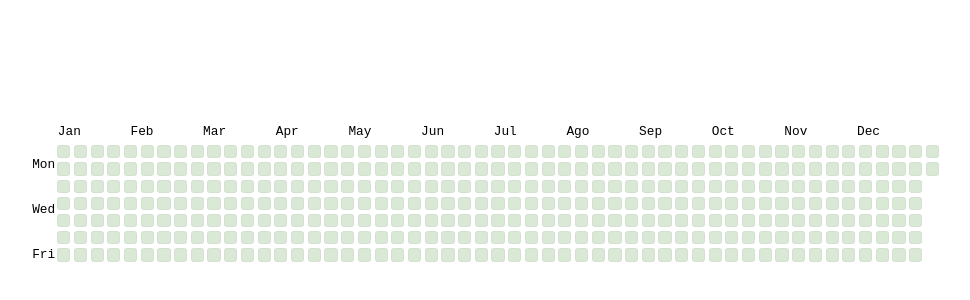
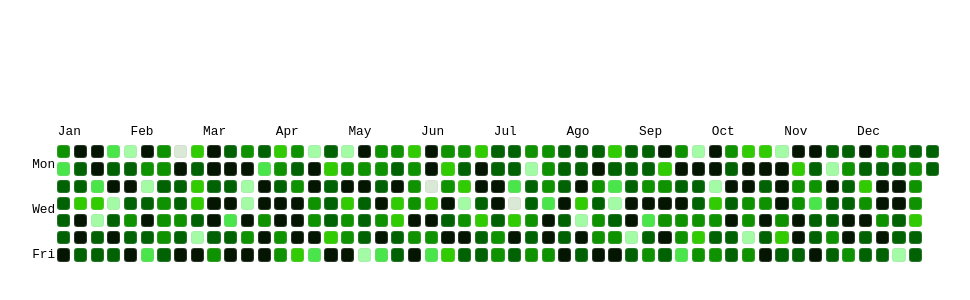
Before and after one commit to fskarmeta/react-github-contributions-calendar-clon, a React (Create React App) app: page / in a window 1280 px wide. Shown: the part 36-336 px from the top of the page, without its empty margins (155-1125 px from the left). Built offline with nearby package versions, Linux system fonts and the light colour scheme.

Commit message:
refactored calendar to components and helper script

```diff
--- a/src/calendar.js
+++ b/src/calendar.js
@@ -1,113 +1,21 @@
-import React, { useState, useEffect } from "react";
-import Tippy from "@tippyjs/react";
-import "tippy.js/dist/tippy.css"; // optional
-import "tippy.js/themes/translucent.css";
+import React, { useState } from "react";
+import { calendarGenerator, dates, months } from "./helper";
+import Container from "./components/container";
+import CalendarText from "./components/calendarText";
+import Days from "./components/days";
 
 const Calendar = () => {
-  const [datesArr, changeDatesArr] = useState(["Mon", "Wed", "Fri"]);
-  const [monthText, changeMonthText] = useState([
-    "Jan",
-    "Feb",
-    "Mar",
-    "Apr",
-    "May",
-    "Jun",
-    "Jul",
-    "Ago",
-    "Sep",
-    "Oct",
-    "Nov",
-    "Dec",
-  ]);
+  const [datesArr, changeDatesArr] = useState(dates);
+  const [monthText, changeMonthText] = useState(months);
   const [calendar, changeCalendar] = useState(calendarGenerator());
 
-  function calendarGenerator() {
-    let days = [];
-    for (let i = 1; i <= 366; i++) {
-      let d = new Date(2020, 0, i);
-      days.push({
-        date: d,
-        title: d.toLocaleDateString("en-US", { month: "long", day: "numeric" }),
-        activity: "test",
-        contributions: 0, //Math.floor((Math.random() * 100)),
-      });
-    }
-    for (let contri of days) {
-      if (contri.contributions === 0) {
-        contri.activity = "level_0";
-      }
-      if (contri.contributions > 0 && contri.contributions <= 5) {
-        contri.activity = "level_1";
-      }
-      if (contri.contributions > 5 && contri.contributions <= 10) {
-        contri.activity = "level_2";
-      }
-      if (contri.contributions > 10 && contri.contributions <= 20) {
-        contri.activity = "level_3";
-      }
-      if (contri.contributions > 20 && contri.contributions <= 40) {
-        contri.activity = "level_4";
-      }
-      if (contri.contributions > 40 && contri.contributions <= 70) {
-        contri.activity = "level_5";
-      }
-      if (contri.contributions > 70) {
-        contri.activity = "level_6";
-      }
-    }
-
-    return days;
-  }
-
-  const bgColor = (string) => {
-    switch (string) {
-      case "level_0":
-        return { backgroundColor: "rgb(218, 232, 214)" };
-      case "level_1":
-        return { backgroundColor: "#a4fba6" };
-      case "level_2":
-        return { backgroundColor: "#4ae54a" };
-      case "level_3":
-        return { backgroundColor: "#30cb00" };
-      case "level_4":
-        return { backgroundColor: "#0f9200" };
-      case "level_5":
-        return { backgroundColor: "#006203" };
-      case "level_6":
-        return { backgroundColor: "#041501" };
-      default:
-        return { backgroundColor: "white" };
-    }
-  };
-
   return (
-    <div className="overcontainer">
-      <div className="monthstext">
-        {monthText.map((e, i) => (
-          <div className="monthtext" key={i}>
-            {e}
-          </div>
-        ))}
-      </div>
-      <div className="days">
-        {datesArr.map((e, i) => (
-          <div className="daystext" key={i}>
-            {e}
-          </div>
-        ))}
-      </div>
-      <div className="container">
-        {calendar.map((e, i) => (
-          <Tippy
-            theme="translucent"
-            content={e.contributions + " contributions on " + e.title}
-            key={i}
-          >
-            <div key={i} className="day" style={bgColor(e.activity)}></div>
-          </Tippy>
-        ))}
-      </div>
-    </div>
+    <>
+      <Container>
+        <CalendarText datesArr={datesArr} monthText={monthText} />
+        <Days calendar={calendar} />
+      </Container>
+    </>
   );
 };
 export default Calendar;
--- /dev/null
+++ b/src/components/calendarText.js
@@ -0,0 +1,22 @@
+const CalendarText = ({ monthText, datesArr }) => {
+  return (
+    <>
+      <div className="monthstext">
+        {monthText.map((e, i) => (
+          <div className="monthtext" key={i}>
+            {e}
+          </div>
+        ))}
+      </div>
+      <div className="days">
+        {datesArr.map((e, i) => (
+          <div className="daystext" key={i}>
+            {e}
+          </div>
+        ))}
+      </div>
+    </>
+  );
+};
+
+export default CalendarText;
--- /dev/null
+++ b/src/components/container.js
@@ -0,0 +1,5 @@
+const Container = ({ children }) => {
+  return <div className="overcontainer">{children}</div>;
+};
+
+export default Container;
--- /dev/null
+++ b/src/components/days.js
@@ -0,0 +1,20 @@
+import { bgColor } from "../helper";
+import Tippy from "@tippyjs/react";
+
+const Days = ({ calendar }) => {
+  return (
+    <div className="container">
+      {calendar.map((e, i) => (
+        <Tippy
+          theme="translucent"
+          content={e.contributions + " contributions on " + e.title}
+          key={i}
+        >
+          <div key={i} className="day" style={bgColor(e.activity)}></div>
+        </Tippy>
+      ))}
+    </div>
+  );
+};
+
+export default Days;
--- /dev/null
+++ b/src/helper.js
@@ -0,0 +1,85 @@
+// Calendar Days generator
+
+export function calendarGenerator() {
+  let days = [];
+  for (let i = 1; i <= 366; i++) {
+    let d = new Date(2020, 0, i);
+    days.push({
+      date: d,
+      title: d.toLocaleDateString("en-US", { month: "long", day: "numeric" }),
+      activity: "test",
+      contributions: Math.floor(Math.random() * 100),
+    });
+  }
+  // Level per contributions
+
+  for (let contri of days) {
+    if (contri.contributions === 0) {
+      contri.activity = "level_0";
+    }
+    if (contri.contributions > 0 && contri.contributions <= 5) {
+      contri.activity = "level_1";
+    }
+    if (contri.contributions > 5 && contri.contributions <= 10) {
+      contri.activity = "level_2";
+    }
+    if (contri.contributions > 10 && contri.contributions <= 20) {
+      contri.activity = "level_3";
+    }
+    if (contri.contributions > 20 && contri.contributions <= 40) {
+      contri.activity = "level_4";
+    }
+    if (contri.contributions > 40 && contri.contributions <= 70) {
+      contri.activity = "level_5";
+    }
+    if (contri.contributions > 70) {
+      contri.activity = "level_6";
+    }
+  }
+
+  return days;
+}
+
+// Color per level
+
+export function bgColor(string) {
+  switch (string) {
+    case "level_0":
+      return { backgroundColor: "rgb(218, 232, 214)" };
+    case "level_1":
+      return { backgroundColor: "#a4fba6" };
+    case "level_2":
+      return { backgroundColor: "#4ae54a" };
+    case "level_3":
+      return { backgroundColor: "#30cb00" };
+    case "level_4":
+      return { backgroundColor: "#0f9200" };
+    case "level_5":
+      return { backgroundColor: "#006203" };
+    case "level_6":
+      return { backgroundColor: "#041501" };
+    default:
+      return { backgroundColor: "white" };
+  }
+}
+
+// Dates Text array
+
+export const dates = ["Mon", "Wed", "Fri"];
+
+// Months Text array
+
+export const months = [
+  "Jan",
+  "Feb",
+  "Mar",
+  "Apr",
+  "May",
+  "Jun",
+  "Jul",
+  "Ago",
+  "Sep",
+  "Oct",
+  "Nov",
+  "Dec",
+];
```
Also changed, not shown: src/App.js (+6 -7 lines), src/original.js (added).
